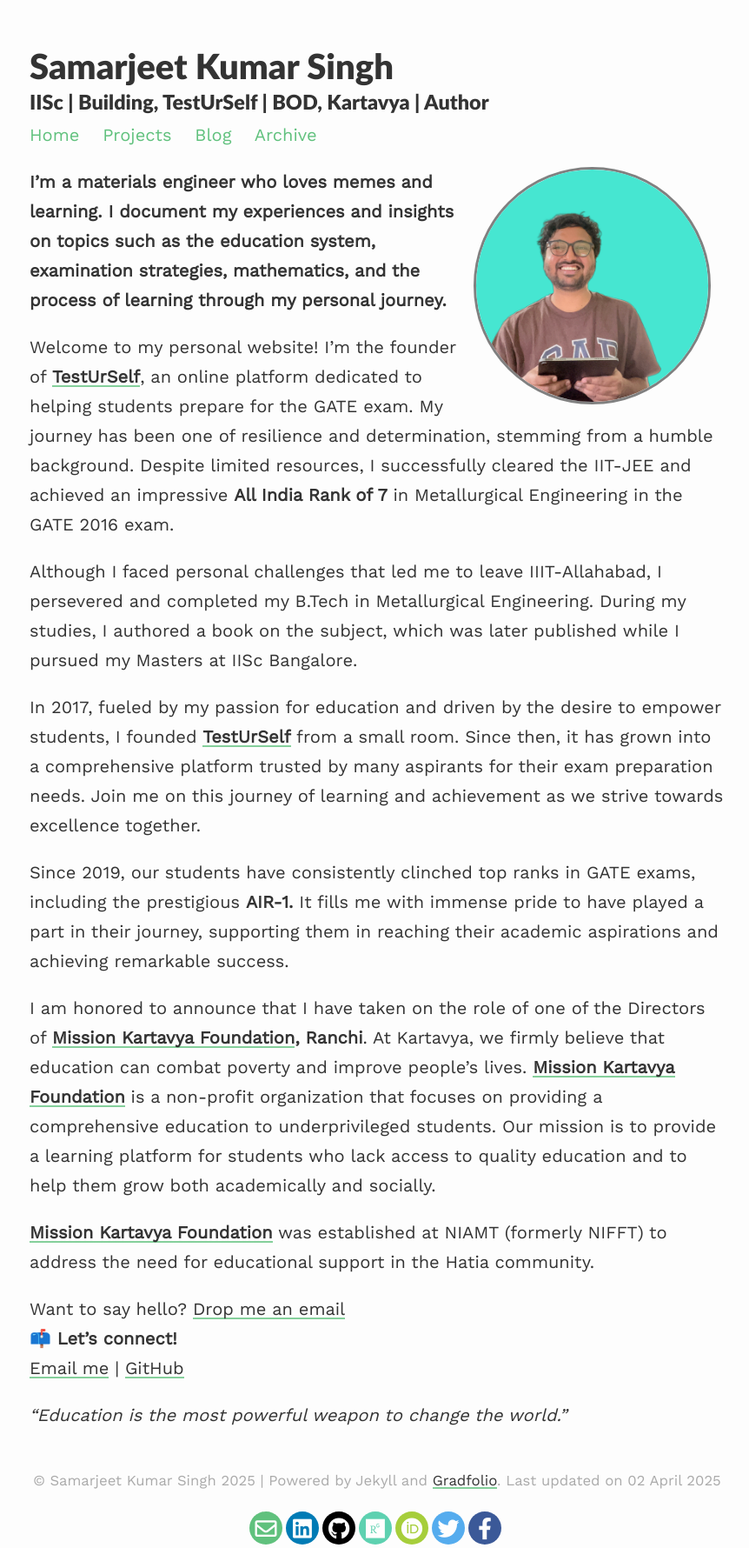
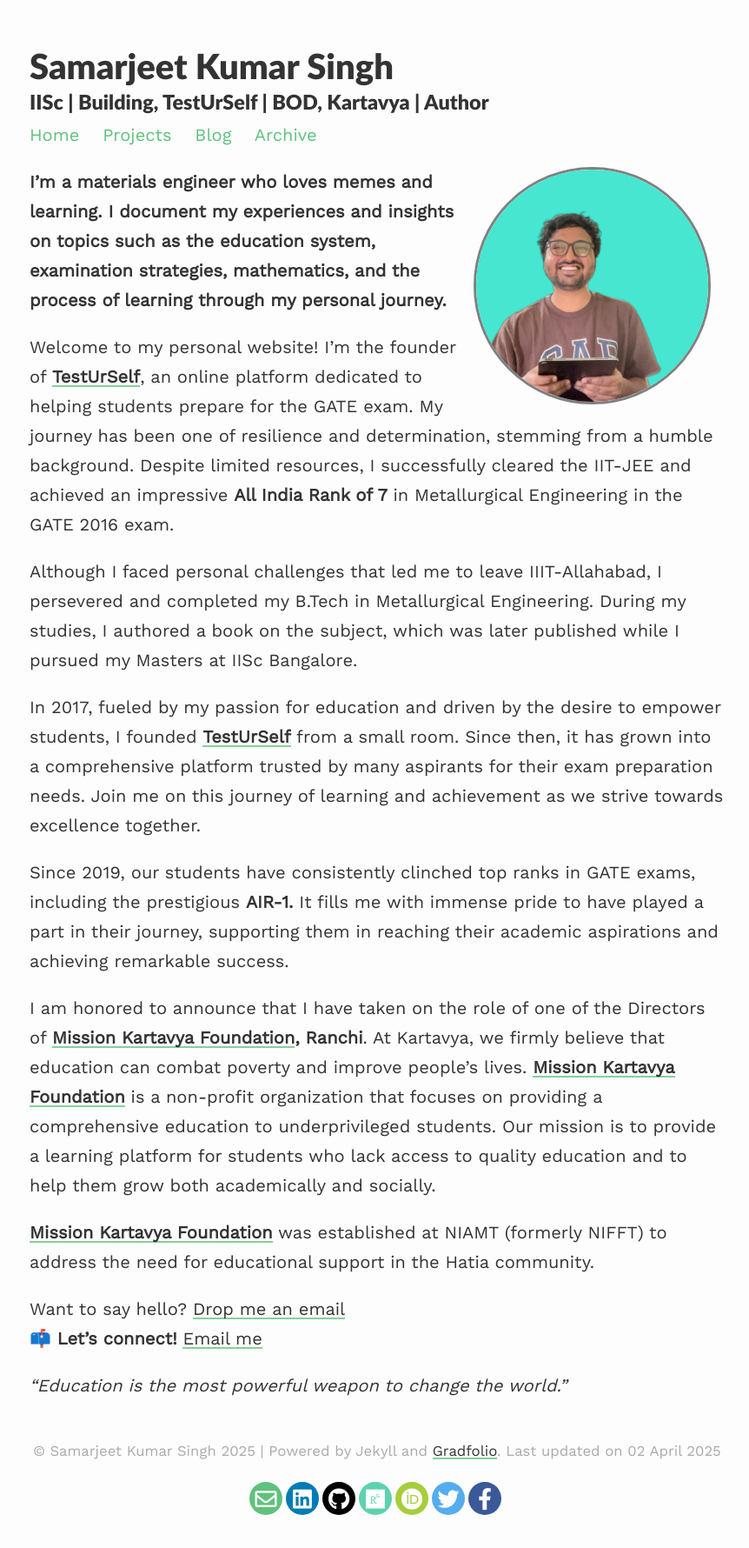
Before and after one commit to Samarjeetkumarsingh/website, a Jekyll site: the page built from index.md, in a window 1280 px wide. Shown: the whole page at 87% size, without its empty margins (206-1068 px from the left). Built offline with Jekyll 4.4.1, drawn with Linux system fonts in a browser that asks for light colours; nearby versions of some CDN libraries; after the commit the page ends 1746 px from its top, so only the background shows below that.

Commit message:
Update index.md

```diff
--- a/index.md
+++ b/index.md
@@ -22,7 +22,6 @@
 **[Mission Kartavya Foundation](https://www.instagram.com/kartavya_niamt?utm_source=ig_web_button_share_sheet&igsh=ZDNlZDc0MzIxNw==){:target="_blank"}** was established at NIAMT (formerly NIFFT) to address the need for educational support in the Hatia community.
 
 Want to say hello? [Drop me an email](mailto:samarjeet.xyz@gmail.com){:target="_blank"}
-📫 **Let’s connect!**
-[Email me](mailto:samarjeet.xyz@gmail.com){:target="_blank"} | [GitHub](https://github.com/yourusername){:target="_blank"}
+📫 **Let’s connect!**  [Email me](mailto:samarjeet.xyz@gmail.com){:target="_blank"}
 
 *"Education is the most powerful weapon to change the world."*
```
